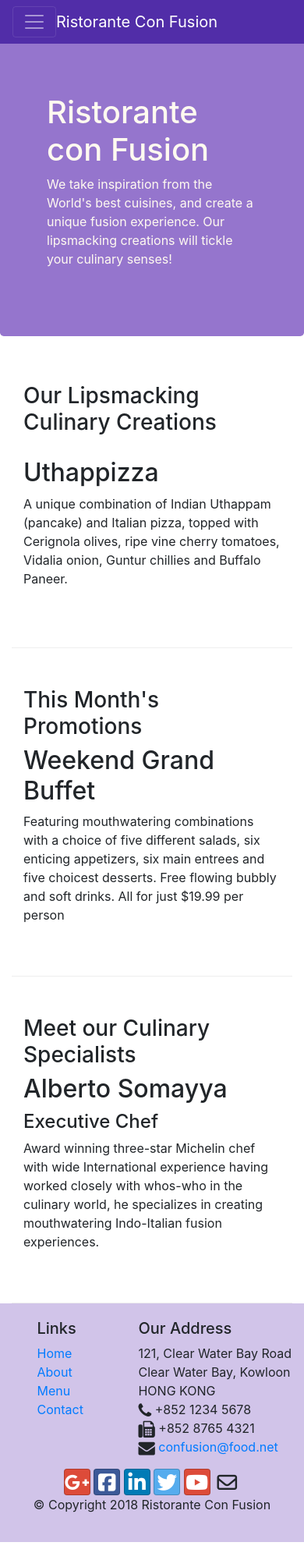
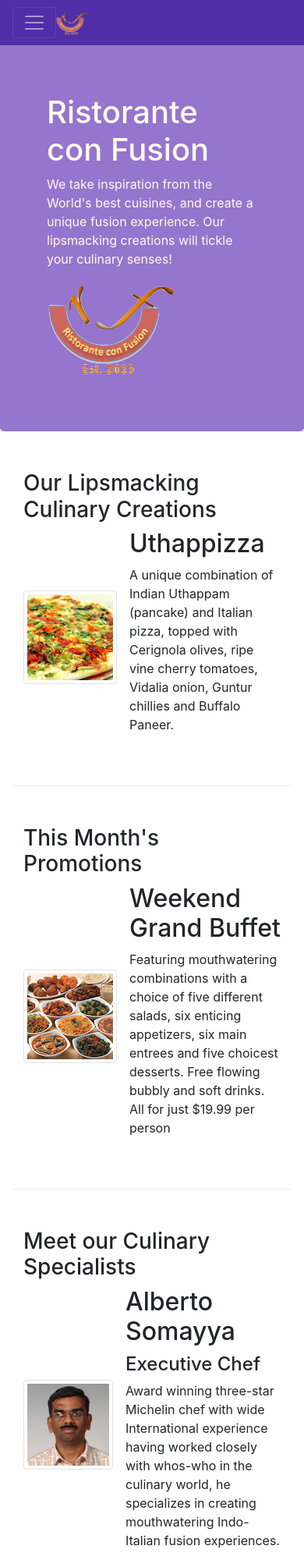
Before and after one commit to Pawananjani1A/Restaurant, a website: page index.html in a window 390 px wide. Shown: the top 2000 px of the page at 78% size. Before the commit the page ends 1977 px from the top, so only its background shows below. Drawn offline with nearby package versions, Linux system fonts and the light colour scheme.

Commit message:
Images and Media

```diff
--- a/index.html
+++ b/index.html
@@ -23,7 +23,7 @@
     <button class="navbar-toggler" type="button" data-toggle="collapse" data-target="#Navbar" >
       <span class="navbar-toggler-icon"></span>
     </button>
-    <a class="navbar-brand mr-auto" href="#">Ristorante Con Fusion</a>
+    <a class="navbar-brand mr-auto" href="#"><img src="img/logo.png" height="30" width="41"/></a>
     <div class="collapse navbar-collapse" id="Navbar">
       <ul class="navbar-nav mr-auto">
         <li class="nav=item active" ><a class="nav-link" href="#"><span class="fa fa-home fa-lg"></span> Home</a></li>
@@ -44,7 +44,8 @@
                     <h1>Ristorante con Fusion</h1>
                     <p>We take inspiration from the World's best cuisines, and create a unique fusion experience. Our lipsmacking creations will tickle your culinary senses!</p>
                 </div>
-                <div class="col-12 col-sm">
+                <div class="col-12 col-sm align-self-center">
+                  <img src="img/logo.png" class="img-fluid" alt="logo pic">
                 </div>
             </div>
         </div>
@@ -56,19 +57,33 @@
                 <h3>Our Lipsmacking Culinary Creations</h3>
             </div>
             <div class="col-12 order-sm-first col-sm col-md">
-                <h2>Uthappizza</h2>
-                <p>A unique combination of Indian Uthappam (pancake) and Italian pizza, topped with Cerignola olives, ripe vine cherry tomatoes, Vidalia onion, Guntur chillies and Buffalo Paneer.</p>
+              <div class="media">
+                <img class="d-flex mr-3 img-thumbnail align-self-center" src="img/uthappizza.png" alt="uthappizza">
+                <div class="media-body">
+                  <h2 class="mt-0">Uthappizza</h2>
+                  <p>A unique combination of Indian Uthappam (pancake) and Italian pizza, topped with Cerignola olives, ripe vine cherry tomatoes, Vidalia onion, Guntur chillies and Buffalo Paneer.</p>
+                </div>
+
+              </div>
+
             </div>
         </div>
 
 
         <div class="row row-content align-items-center">
             <div class="col-12 col-sm-4 col-md-3">
+
                 <h3>This Month's Promotions</h3>
             </div>
             <div class="col-12 col-sm col-md">
-                <h2>Weekend Grand Buffet</h2>
-                <p>Featuring mouthwatering combinations with a choice of five different salads, six enticing appetizers, six main entrees and five choicest desserts. Free flowing bubbly and soft drinks. All for just $19.99 per person </p>
+              <div class="media">
+                <img class="d-flex mr-3 img-thumbnail align-self-center"src="img/buffet.png" alt="Buffet">
+                <div class="media-body">
+                  <h2 class="mt-0">Weekend Grand Buffet</h2>
+                  <p>Featuring mouthwatering combinations with a choice of five different salads, six enticing appetizers, six main entrees and five choicest desserts. Free flowing bubbly and soft drinks. All for just $19.99 per person </p>
+                </div>
+              </div>
+
             </div>
         </div>
 
@@ -77,9 +92,15 @@
                 <h3>Meet our Culinary Specialists</h3>
             </div>
             <div class="col-12 order-sm-first col-sm col-md">
-                <h2>Alberto Somayya</h2>
+              <div class="media">
+              <img class="d-flex mr-3 img-thumbnail align-self-center"src="img/alberto.png" alt="Alberto Somayya">
+              <div class="media-body">
+                <h2 class="mt-0">Alberto Somayya</h2>
                 <h4>Executive Chef</h4>
                 <p>Award winning three-star Michelin chef with wide International experience having worked closely with whos-who in the culinary world, he specializes in creating mouthwatering Indo-Italian fusion experiences. </p>
+              </div>
+              </div>
+
             </div>
         </div>
     </div>
```
Also changed, not shown: aboutus.html (+3 -2 lines), contactus.html (+3 -2 lines).
